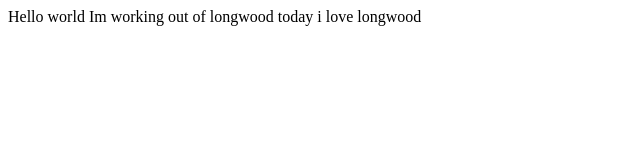
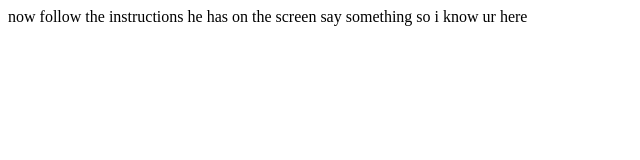
Before and after one commit to itzzJojo/NearBuoyantSystemadministrator, a plain HTML site: page index.html in a window 1280 px wide. Shown: the whole page, without its empty margins (0-640 px from the left). Drawn offline with Linux system fonts and the light colour scheme.

```diff
--- a/index.html
+++ b/index.html
@@ -9,10 +9,11 @@
 </head>
 
 <body>
-  Hello world
-  Im working out of longwood today
-  i love longwood
-  <script src="script.js"></script>
+
+now follow the instructions he has on the screen
+say something so i know ur here
+
+<script src="script.js"></script>
 </body>
 
 </html>
```
